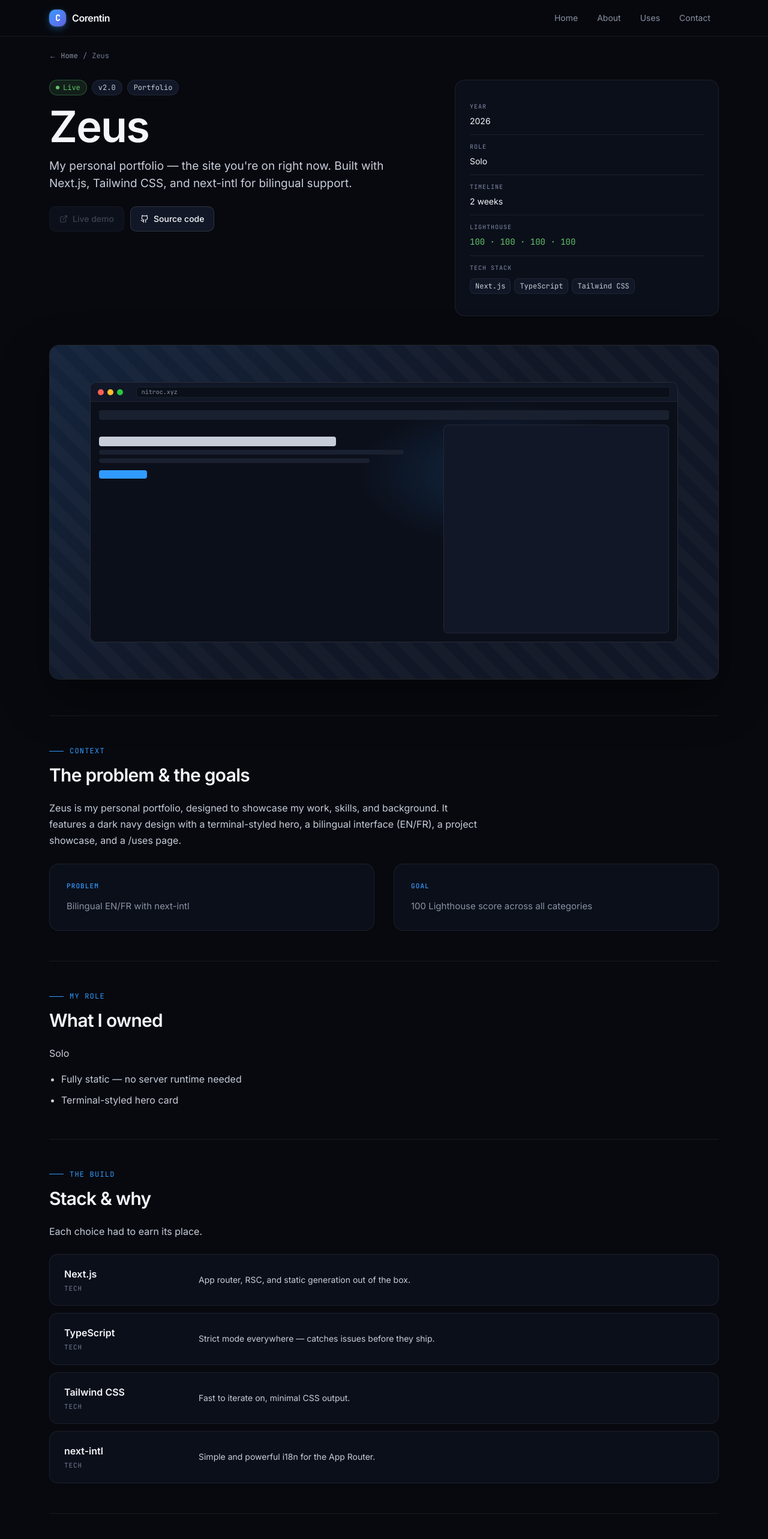
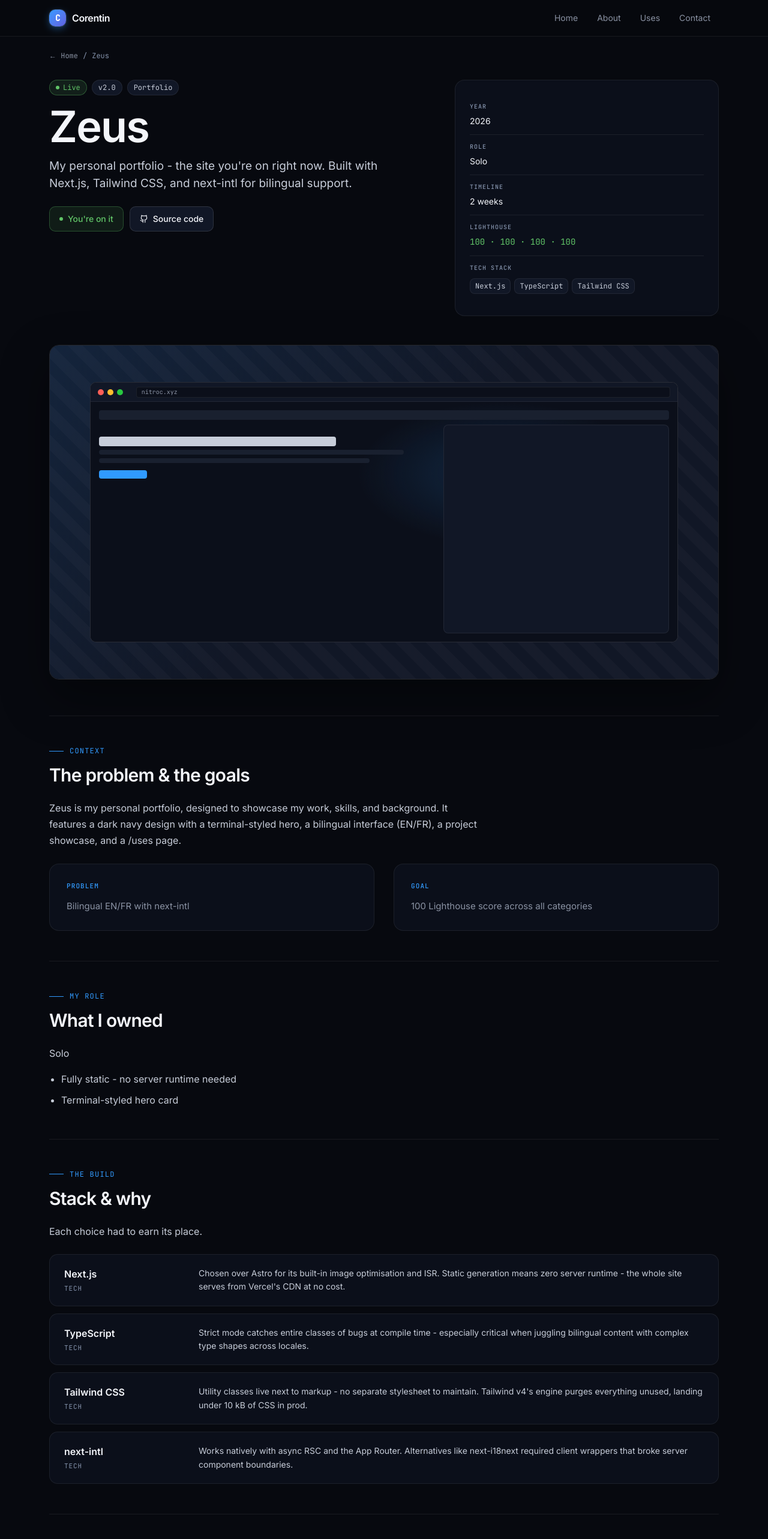
Before and after one commit to nitroc-dev/Zeus, a Next.js app: page /en/projects/zeus in a window 1280 px wide. Shown: the top 2566 px of the page at 60% size. Built offline with nearby package versions, Linux system fonts and the light colour scheme.

Commit message:
fix: update project descriptions and improve French translations

```diff
--- a/messages/en.json
+++ b/messages/en.json
@@ -43,7 +43,7 @@
   "projects": {
     "badge": "Selected work",
     "title": "What I've built",
-    "description": "A few things I've shipped — web apps, tools, and side projects.",
+    "description": "A few things I've shipped - web apps, tools, and side projects.",
     "pageTitle": {
       "my": "My",
       "projects": "Projects"
@@ -63,6 +63,7 @@
     "detailLighthouse": "Lighthouse",
     "details": "Details",
     "liveDemo": "Live demo",
+    "youAreOnIt": "You're on it",
     "sourceCode": "Source code",
     "backToHome": "Back to home",
     "nextProjectLabel": "Next project",
--- a/messages/fr.json
+++ b/messages/fr.json
@@ -11,10 +11,10 @@
     "contact": "Contact"
   },
   "hero": {
-    "greeting": "Bonjour, je suis",
+    "greeting": "Salut, je suis",
     "name": "Corentin",
-    "headline": "je construis des choses pour le web.",
-    "tagline": "Développeur full-stack basé à Bruxelles. Actuellement en train de livrer des features chez Eachstapp, une startup qui aide les commerces locaux à se digitaliser. Je m'intéresse au code propre, aux interfaces rapides et aux produits réellement utilisés.",
+    "headline": "je construis pour le web.",
+    "tagline": "Développeur full-stack à Bruxelles. Je livre des features chez Eachstapp, startup qui aide les commerces locaux à se digitaliser. Code propre, UIs rapides, produits utiles.",
     "seeWork": "Voir mon travail",
     "about": "À propos"
   },
@@ -43,7 +43,7 @@
   "projects": {
     "badge": "Travaux sélectionnés",
     "title": "Ce que j'ai construit",
-    "description": "Quelques projets livrés — applications web, outils et projets personnels.",
+    "description": "Quelques projets livrés - applications web, outils et projets personnels.",
     "pageTitle": {
       "my": "Mes",
       "projects": "Projets"
@@ -63,6 +63,7 @@
     "detailLighthouse": "Lighthouse",
     "details": "Détails",
     "liveDemo": "Démo en direct",
+    "youAreOnIt": "Vous y êtes",
     "sourceCode": "Code source",
     "backToHome": "Retour à l'accueil",
     "nextProjectLabel": "Projet suivant",
--- a/src/app/[locale]/projects/[id]/page.tsx
+++ b/src/app/[locale]/projects/[id]/page.tsx
@@ -223,17 +223,17 @@ export default async function ProjectDetailPage({ params }: PageProps) {
               {project.websiteUrl &&
                 (project.websiteUrl.includes("nitroc.xyz") ? (
                   <span
-                    title="Bro you're literally on it right now 🙄"
-                    className="inline-flex items-center gap-2 px-4 py-2.5 rounded-[10px] text-sm font-medium cursor-not-allowed select-none"
+                    className="inline-flex items-center gap-2 px-4 py-2.5 rounded-[10px] text-sm font-medium select-none"
                     style={{
-                      background: "var(--navy-2)",
-                      border: "1px solid var(--portfolio-line)",
-                      color: "var(--text-p-3)",
-                      opacity: 0.5,
+                      background:
+                        "color-mix(in oklch, var(--portfolio-ok) 10%, transparent)",
+                      border:
+                        "1px solid color-mix(in oklch, var(--portfolio-ok) 30%, transparent)",
+                      color: "var(--portfolio-ok)",
                     }}
                   >
-                    <ExternalLink className="w-3.5 h-3.5" />
-                    {t("liveDemo")}
+                    <span className="w-1.5 h-1.5 rounded-full bg-current animate-pulse" />
+                    {t("youAreOnIt")}
                   </span>
                 ) : (
                   <Link
--- a/src/app/globals.css
+++ b/src/app/globals.css
@@ -107,7 +107,7 @@
   --text-p-0: #f4f6fb;
   --text-p-1: #c7cdd9;
   --text-p-2: #8a92a3;
-  --text-p-3: #717a94;
+  --text-p-3: #8593ac;
 }
 
 @keyframes cursor-blink {
--- a/src/data/static-data.ts
+++ b/src/data/static-data.ts
@@ -13,9 +13,9 @@ export const projects: Project[] = [
     nameEn: "Zeus",
     nameFr: "Zeus",
     descriptionEn:
-      "My personal portfolio — the site you're on right now. Built with Next.js, Tailwind CSS, and next-intl for bilingual support.",
+      "My personal portfolio - the site you're on right now. Built with Next.js, Tailwind CSS, and next-intl for bilingual support.",
     descriptionFr:
-      "Mon portfolio personnel — le site sur lequel vous vous trouvez. Construit avec Next.js, Tailwind CSS et next-intl pour le support bilingue.",
+      "Mon portfolio personnel - le site sur lequel vous vous trouvez. Construit avec Next.js, Tailwind CSS et next-intl pour le support bilingue.",
     longDescriptionEn:
       "Zeus is my personal portfolio, designed to showcase my work, skills, and background. It features a dark navy design with a terminal-styled hero, a bilingual interface (EN/FR), a project showcase, and a /uses page.",
     longDescriptionFr:
@@ -26,30 +26,37 @@ export const projects: Project[] = [
     techStack: [
       {
         name: "Next.js",
-        reasonEn: "App router, RSC, and static generation out of the box.",
-        reasonFr: "App router, RSC et génération statique intégrés nativement.",
+        reasonEn:
+          "Chosen over Astro for its built-in image optimisation and ISR. Static generation means zero server runtime - the whole site serves from Vercel's CDN at no cost.",
+        reasonFr:
+          "Préféré à Astro pour son pipeline d'optimisation d'images et l'ISR. La génération statique élimine tout runtime serveur - le site est servi depuis le CDN de Vercel sans coût.",
       },
       {
         name: "TypeScript",
-        reasonEn: "Strict mode everywhere — catches issues before they ship.",
+        reasonEn:
+          "Strict mode catches entire classes of bugs at compile time - especially critical when juggling bilingual content with complex type shapes across locales.",
         reasonFr:
-          "Mode strict partout — détecte les problèmes avant qu'ils ne partent en prod.",
+          "Le mode strict détecte des catégories entières de bugs à la compilation - particulièrement utile quand on jongle avec du contenu bilingue et des types complexes entre locales.",
       },
       {
         name: "Tailwind CSS",
-        reasonEn: "Fast to iterate on, minimal CSS output.",
-        reasonFr: "Itération rapide, CSS minimal en sortie.",
+        reasonEn:
+          "Utility classes live next to markup - no separate stylesheet to maintain. Tailwind v4's engine purges everything unused, landing under 10 kB of CSS in prod.",
+        reasonFr:
+          "Les classes utilitaires restent dans le markup - pas de feuille de style séparée. Le moteur Tailwind v4 purge tout l'inutilisé, moins de 10 kB de CSS en prod.",
       },
       {
         name: "next-intl",
-        reasonEn: "Simple and powerful i18n for the App Router.",
-        reasonFr: "i18n simple et puissant pour l'App Router.",
+        reasonEn:
+          "Works natively with async RSC and the App Router. Alternatives like next-i18next required client wrappers that broke server component boundaries.",
+        reasonFr:
+          "Fonctionne nativement avec les RSC asynchrones et l'App Router. Les alternatives comme next-i18next nécessitaient des wrappers client incompatibles avec les server components.",
       },
     ],
     highlights: [
       "Bilingual EN/FR with next-intl",
       "100 Lighthouse score across all categories",
-      "Fully static — no server runtime needed",
+      "Fully static - no server runtime needed",
       "Terminal-styled hero card",
     ],
     year: "2026",
@@ -79,29 +86,30 @@ export const projects: Project[] = [
       {
         name: "Tauri 2",
         reasonEn:
-          "Native desktop shell with a Rust backend — no Electron overhead.",
+          "Electron was ruled out - a 150 MB Node.js runtime for a local dashboard is overkill. Tauri's Rust core produces a ~5 MB binary with direct access to system APIs at near-native speed.",
         reasonFr:
-          "Shell bureau natif avec backend Rust — sans la surcharge d'Electron.",
+          "Electron a été écarté - un runtime Node.js de 150 Mo pour un tableau de bord local, c'est excessif. Le core Rust de Tauri produit un binaire de ~5 Mo avec un accès direct aux APIs système.",
       },
       {
         name: "React 19",
         reasonEn:
-          "Component model for the dashboard UI and plugin widgets.",
+          "Each plugin widget is an isolated React component - adding a new plugin means dropping a single file. React 19's concurrent rendering keeps the grid responsive during heavy data fetches.",
         reasonFr:
-          "Modèle de composants pour l'interface du tableau de bord et les widgets plugins.",
+          "Chaque widget est un composant React isolé - ajouter un plugin revient à déposer un seul fichier. Le rendu concurrent de React 19 maintient la réactivité du dashboard lors des fetchs lourds.",
       },
       {
         name: "Rust",
         reasonEn:
-          "Backend commands: system metrics, Docker, SQLite, network scanning.",
+          "System metrics and Docker socket calls require a compiled backend. Rust's ownership model prevents the memory bugs that would crash a long-running dashboard daemon.",
         reasonFr:
-          "Commandes backend : métriques système, Docker, SQLite, scan réseau.",
+          "Les métriques système et les appels au socket Docker nécessitent un backend compilé. Le modèle d'ownership de Rust empêche les bugs mémoire qui crasheraient un daemon de longue durée.",
       },
       {
         name: "SQLite",
-        reasonEn: "Embedded local database — zero config, bundled with the app.",
+        reasonEn:
+          "No database server to install or manage - the app bundles its own persistence layer. Users install once and run, with no setup wizard or connection string.",
         reasonFr:
-          "Base de données locale embarquée — zéro configuration, intégrée à l'app.",
+          "Pas de serveur de base de données à installer - l'app embarque sa propre couche de persistance. Installation unique, zéro wizard de configuration ni chaîne de connexion.",
       },
     ],
     highlights: [
```
